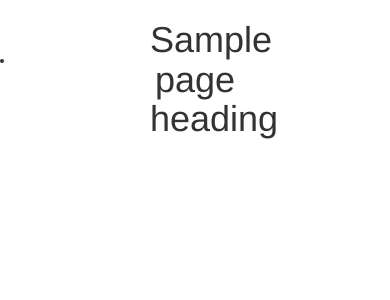
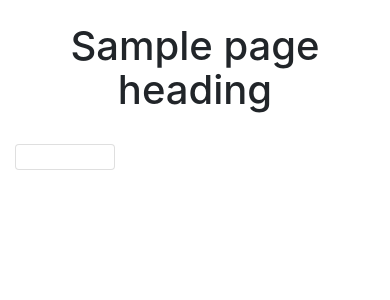
Before and after one commit to jakeharding/CSCI4830-tech-exercise, a Django app: template tech_exercise/index/templates/index/blogentry_list.html in a window 390 px wide. Shown: the top 300 px of the page. Run offline with Django 3.2, Linux system fonts and the light colour scheme; tables that the repository leaves empty hold one stand-in row (values such as "Sample post"); the template is opened without the code that fills it: values that come from a table or form of the project are taken from there, most other values are stand-ins (such as "Sample title", 1, 10 or a date in 2020); parts of the project's set-up code (start-up, migrations or seed data) failed here and were passed over; some libraries are stand-ins or nearby versions.

Commit message:
Layout create page.

```diff
--- a/tech_exercise/index/templates/index/blogentry_form.html
+++ b/tech_exercise/index/templates/index/blogentry_form.html
@@ -1,4 +1,6 @@
 {% extends 'index/index.html' %}
+
 {% block blogentry %}
-  {{ form }}
+  {%  csrf_token %}
+  {{  form }}
 {% endblock %}
--- a/tech_exercise/index/templates/index/blogentry_list.html
+++ b/tech_exercise/index/templates/index/blogentry_list.html
@@ -1,9 +1,5 @@
 {%  extends 'index/index.html' %}
 
 {% block blogentry %}
-  {%  for b in object_list %}
-    <li><a href="{% url 'blog-entry-detail' b.pk %}"{{ b.title }}&nbsp;{{ b.author }}&nbsp;{{  b.created_at | date }}</li>
-  {%  empty %}
-    <li>No blogs yet. <a href="{% url 'blog-entry-create' %}">Click here to add one.</a></li>
-  {%  endfor %}
+  {{ form }}
 {%  endblock %}
--- a/tech_exercise/index/templates/index/index.html
+++ b/tech_exercise/index/templates/index/index.html
@@ -4,21 +4,40 @@
 <html lang="en" xmlns="http://www.w3.org/1999/html">
   <head>
     <meta charset="UTF-8">
-  <title>Hello World</title>
+    <title>{{ page_heading }}</title>
     <link rel="shortcut icon" href="/static/favicon.ico" type="image/x-icon">
     <link rel="stylesheet" href="{%  static 'css/styles.css' %}">
-  <link rel="stylesheet" href="https://maxcdn.bootstrapcdn.com/bootstrap/3.3.7/css/bootstrap.min.css" integrity="sha384-BVYiiSIFeK1dGmJRAkycuHAHRg32OmUcww7on3RYdg4Va+PmSTsz/K68vbdEjh4u" crossorigin="anonymous">
+    <link rel="stylesheet" href="https://maxcdn.bootstrapcdn.com/bootstrap/4.0.0-beta/css/bootstrap.min.css" integrity="sha384-/Y6pD6FV/Vv2HJnA6t+vslU6fwYXjCFtcEpHbNJ0lyAFsXTsjBbfaDjzALeQsN6M" crossorigin="anonymous">
   </head>
   <body>
-  <div class="col-xs-12 col-sm-12 col-md-12 col-lg-12 text-center">
-    <div class="hello-container col-xs-4 col-xs-offset-4 col-sm-4 col-sm-offset-4 col-lg-4 col-lg-offset-4 col-md-4 col-md-offset-4">
+    <div class="container-fluid">
+      <div class="row text-center">
+        <div class="col p-4">
           <h1>{{ page_heading }}</h1>
         </div>
       </div>
 
+      <div class="row">
+          <div class="col-4 text-center">
+            <ul class="list-group">
+              {%  for b in object_list %}
+                <li class="list-group-item"><a href="{% url 'blog-entry-detail' b.pk %}"{{ b.title }}&nbsp;{{ b.author }}&nbsp;{{  b.created_at | date }}</li>
+              {%  empty %}
+                <li class="list-group-item">No blogs yet. <a href="{% url 'blog-entry-create' %}">Click here to add one.</a></li>
+              {%  endfor %}
+            </ul>
+          </div>
+
+          <div class="col-6 m-auto text-center">
+
             {% block blogentry %}
             {%  endblock %}
-  <script src="https://ajax.googleapis.com/ajax/libs/jquery/3.2.1/jquery.min.js"></script>
-  <script src="https://maxcdn.bootstrapcdn.com/bootstrap/3.3.7/js/bootstrap.min.js" integrity="sha384-Tc5IQib027qvyjSMfHjOMaLkfuWVxZxUPnCJA7l2mCWNIpG9mGCD8wGNIcPD7Txa" crossorigin="anonymous"></script>
+
+          </div>
+      </div>
+    </div>
+    <script src="https://code.jquery.com/jquery-3.2.1.slim.min.js" integrity="sha384-KJ3o2DKtIkvYIK3UENzmM7KCkRr/rE9/Qpg6aAZGJwFDMVNA/GpGFF93hXpG5KkN" crossorigin="anonymous"></script>
+    <script src="https://cdnjs.cloudflare.com/ajax/libs/popper.js/1.11.0/umd/popper.min.js" integrity="sha384-b/U6ypiBEHpOf/4+1nzFpr53nxSS+GLCkfwBdFNTxtclqqenISfwAzpKaMNFNmj4" crossorigin="anonymous"></script>
+    <script src="https://maxcdn.bootstrapcdn.com/bootstrap/4.0.0-beta/js/bootstrap.min.js" integrity="sha384-h0AbiXch4ZDo7tp9hKZ4TsHbi047NrKGLO3SEJAg45jXxnGIfYzk4Si90RDIqNm1" crossorigin="anonymous"></script>
   </body>
 </html>
--- a/tech_exercise/index/views.py
+++ b/tech_exercise/index/views.py
@@ -11,8 +11,24 @@ Views for the BlogEntry pages
 
 from django.views.generic.list import ListView
 from django.views.generic.edit import CreateView
+from django.forms import ModelForm
+
 from django.views.generic.base import ContextMixin
 from tech_exercise.index.models import BlogEntry
+
+
+class BlogEntryForm(ModelForm):
+
+    def __init__(self, *args, **kwargs):
+        super().__init__(*args, **kwargs)
+        for f in self.visible_fields():
+            f.field.widget.attrs['class'] = 'form-control mb-4'
+            f.field.widget.attrs['placeholder'] = f.label
+            f.label = ''
+
+    class Meta:
+        model = BlogEntry
+        exclude = ['created_at']
 
 
 class BlogContextMixin(ContextMixin):
@@ -21,17 +37,17 @@ class BlogContextMixin(ContextMixin):
     def get_context_data(self, **kwargs):
         cxt = super().get_context_data(**kwargs)
         cxt.update({
-            "page_heading": self.page_heading
+            "page_heading": self.page_heading,
         })
         return cxt
 
 
-class BlogEntryListView(ListView , BlogContextMixin):
+class BlogEntryListView(ListView, BlogContextMixin):
     model = BlogEntry
     page_heading = "Blog Entry List"
 
 
 class CreateBlogEntryView(CreateView, BlogContextMixin):
     model = BlogEntry
-    fields = ['title', 'author', 'email', 'article']
     page_heading = "Create Blog Entry"
+    form_class = BlogEntryForm
```
Lines whose indentation alone changed are shown as unchanged.
